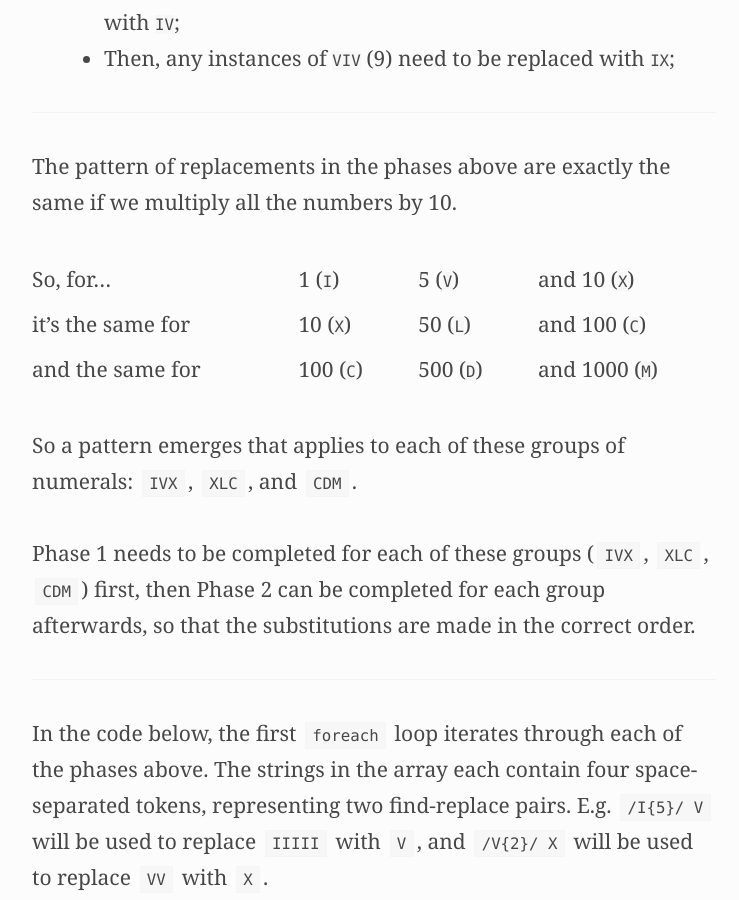
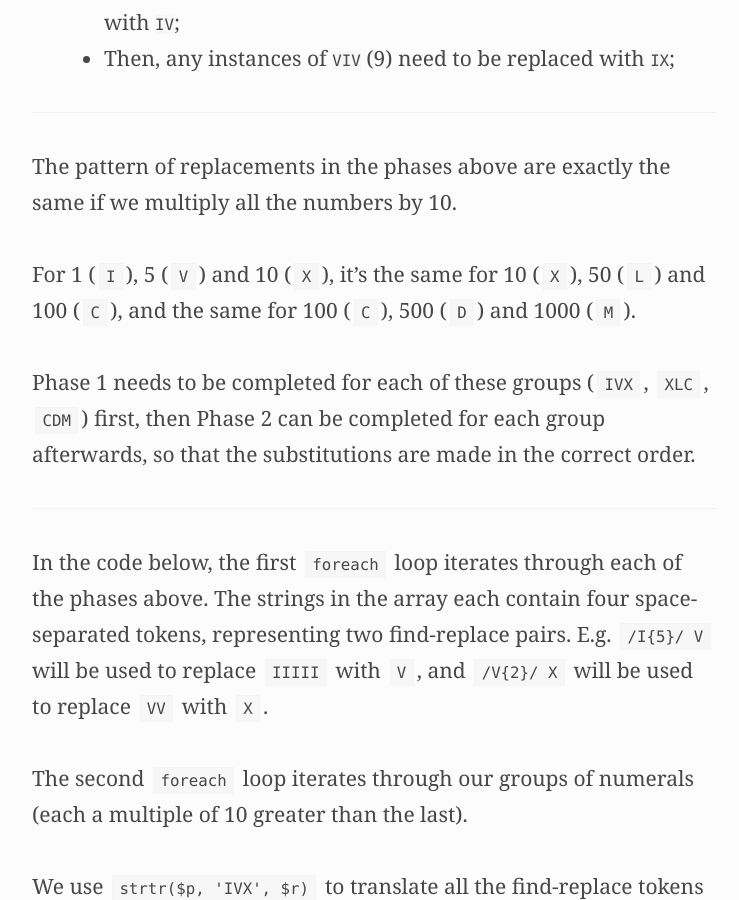
Before and after one commit to mattsenior/mattsenior.com, a Jekyll site: the page built from _posts/2013-08-11-arabic-to-roman-numerals-conversion-with-PHP-and-regex.markdown, in a window 1280 px wide and 900 px high, scrolled down 1622 px. Shown: the whole window, without its empty margins (266-1005 px from the left). Built offline with Jekyll 4.4.1, drawn with Linux system fonts in a browser that asks for light colours; some web fonts are replaced; Markdown is read by kramdown in place of the engine named in the settings.

Commit message:
Remove table from roman numerals post

```diff
--- a/_config.yml
+++ b/_config.yml
@@ -1,5 +1,5 @@
 permalink: /:year/:month/:title.html
 markdown: redcarpet
 redcarpet:
-  extensions: ["no_intra_emphasis", "fenced_code_blocks", "autolink", "tables", "with_toc_data"]
+    extensions: ["no_intra_emphasis", "fenced_code_blocks", "autolink", "tables", "with_toc_data"]
 pygments: true
--- a/_posts/2013-08-11-arabic-to-roman-numerals-conversion-with-PHP-and-regex.markdown
+++ b/_posts/2013-08-11-arabic-to-roman-numerals-conversion-with-PHP-and-regex.markdown
@@ -26,11 +26,7 @@ Phase Two:
 
 The pattern of replacements in the phases above are exactly the same if we multiply all the numbers by 10.
 
-So, for...        |   1 (`I`) |   5 (`V`) | and   10 (`X`)
-it’s the same for |  10 (`X`) |  50 (`L`) | and  100 (`C`)
-and the same for  | 100 (`C`) | 500 (`D`) | and 1000 (`M`)
-
-So a pattern emerges that applies to each of these groups of numerals: `IVX`, `XLC`, and `CDM`.
+For 1 (`I`), 5 (`V`) and 10 (`X`), it’s the same for 10 (`X`), 50 (`L`) and  100 (`C`), and the same for 100 (`C`), 500 (`D`) and 1000 (`M`).
 
 Phase 1 needs to be completed for each of these groups (`IVX`, `XLC`, `CDM`) first, then Phase 2 can be completed for each group afterwards, so that the substitutions are made in the correct order.
 
```
